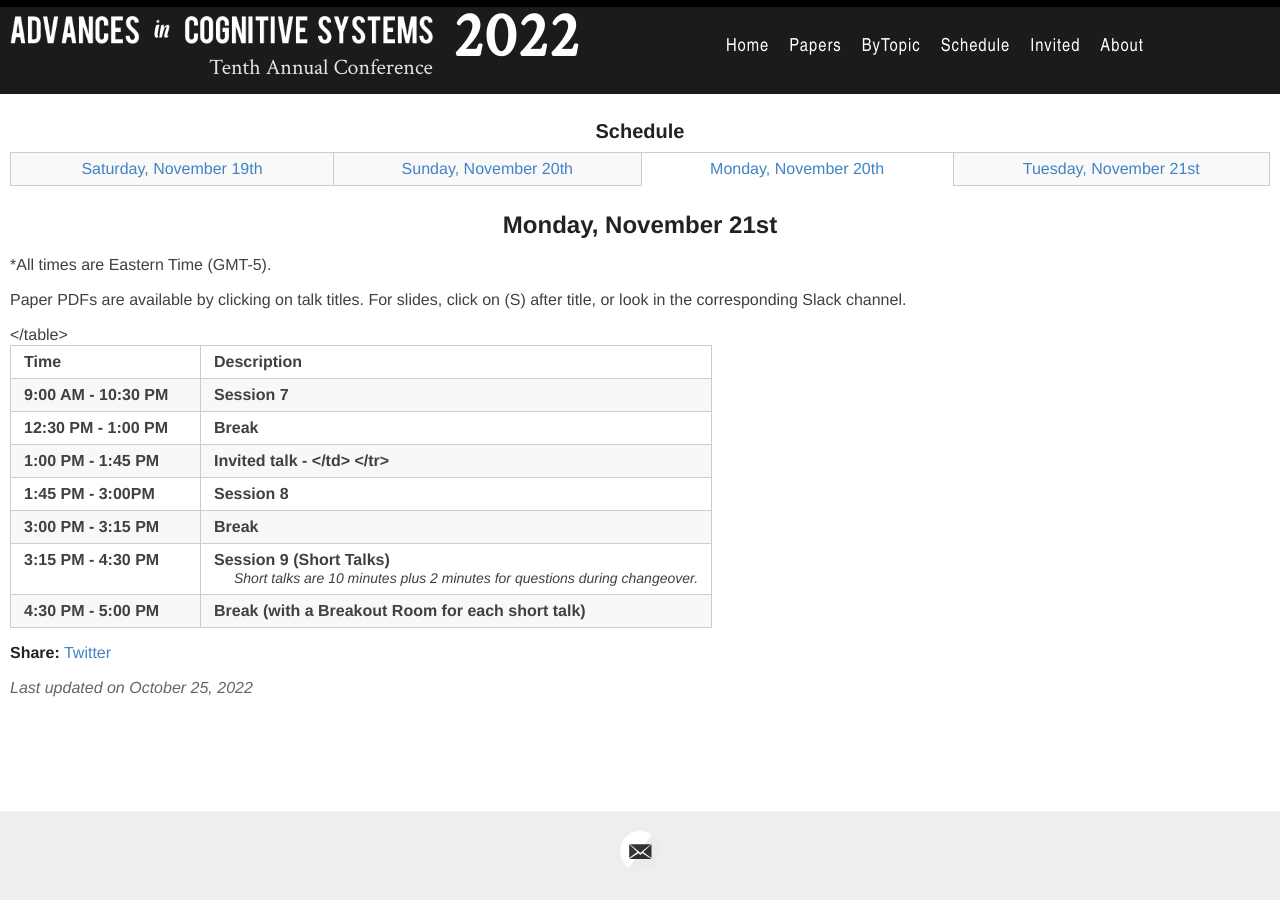
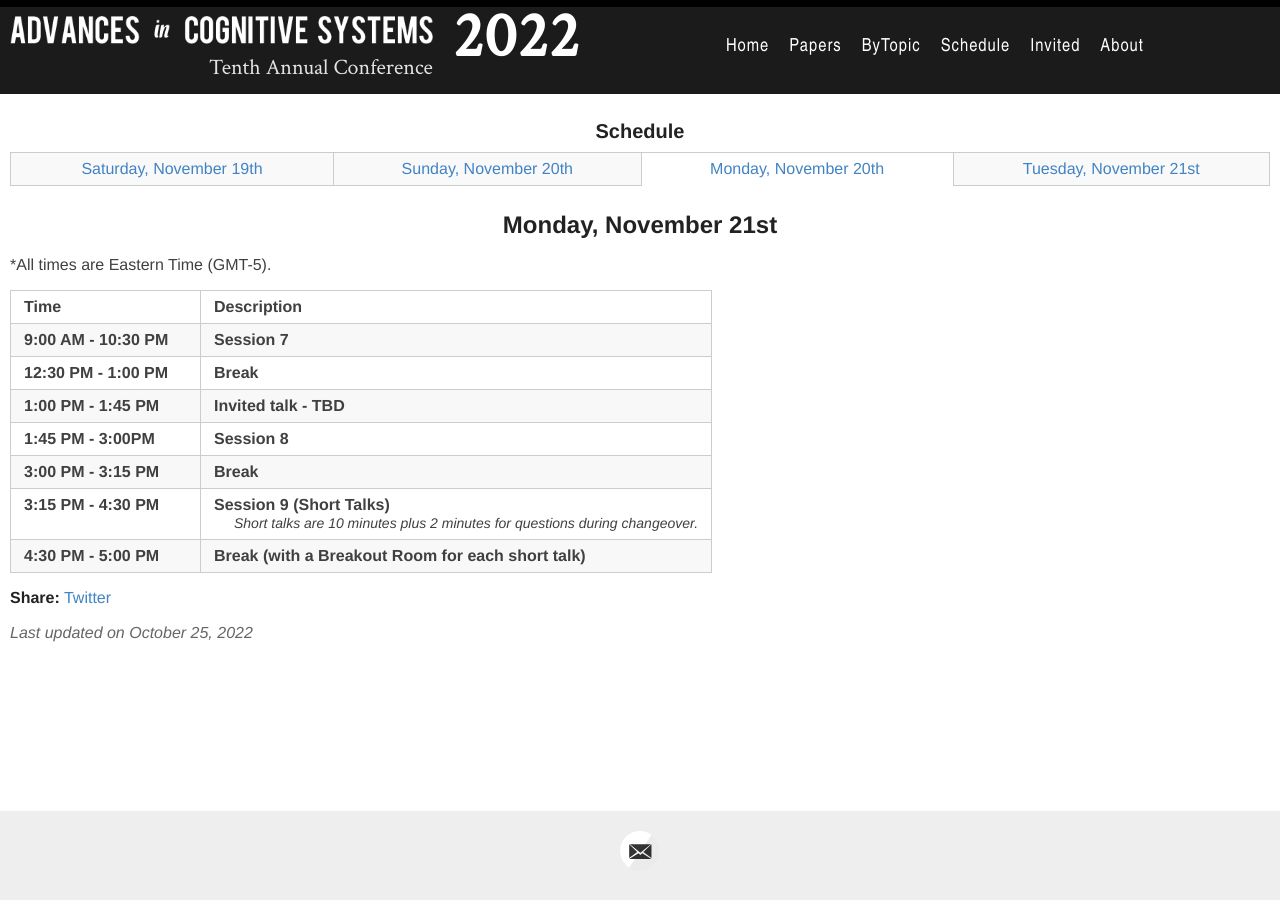
Before and after one commit to AdvancesInCognitiveSystems/acs2022, a Jekyll site: the page built from _days/monday-day3.md, in a window 1280 px wide. Built offline with Jekyll 4.4.1, drawn with Linux system fonts in a browser that asks for light colours.

Commit message:
more cleanups

```diff
--- a/_days/monday-day3.md
+++ b/_days/monday-day3.md
@@ -11,11 +11,11 @@ day: monday-day3
 at
 [ACS 2021 Day 1](https://www.youtube.com/playlist?list=PL-1wKlUbAzGSlUlf92yCfbYlUV8WWkuFT).
 Invited talks are linked directly as shown below.
--->
+
 
 Paper PDFs are available by clicking on talk titles. For slides, click on
 (S) after title, or look in the corresponding Slack channel.
-
+-->
 
 <table>
 <tr>
@@ -47,8 +47,9 @@ Paper PDFs are available by clicking on talk titles. For slides, click on
   <td>  <b> Break</b> </td>
 </tr>
 <tr>
-  <td> <span class="schedtime"> 1:00 PM - 1:45 PM </span></td><td>
-<b>  Invited talk -
+  <td> <span class="schedtime"> 1:00 PM - 1:45 PM </span></td>
+  <td>
+   <b>  Invited talk - TBD </b>
 <!--
 <a href="{{site.baseurl}}/speakers/gerd_gigerenzer/"> Gerd
 Gigerenzer</a>   </b><br>
```
Also changed, not shown: _days/saturday-day1.md (+4 -3 lines), _days/sunday-day2.md (+1 -4 lines).
